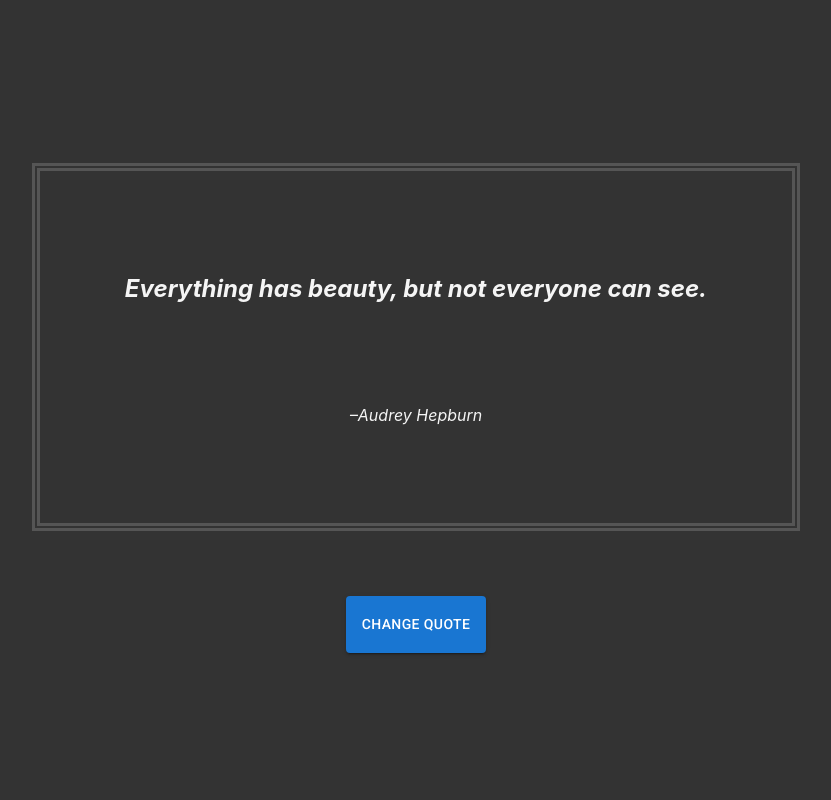
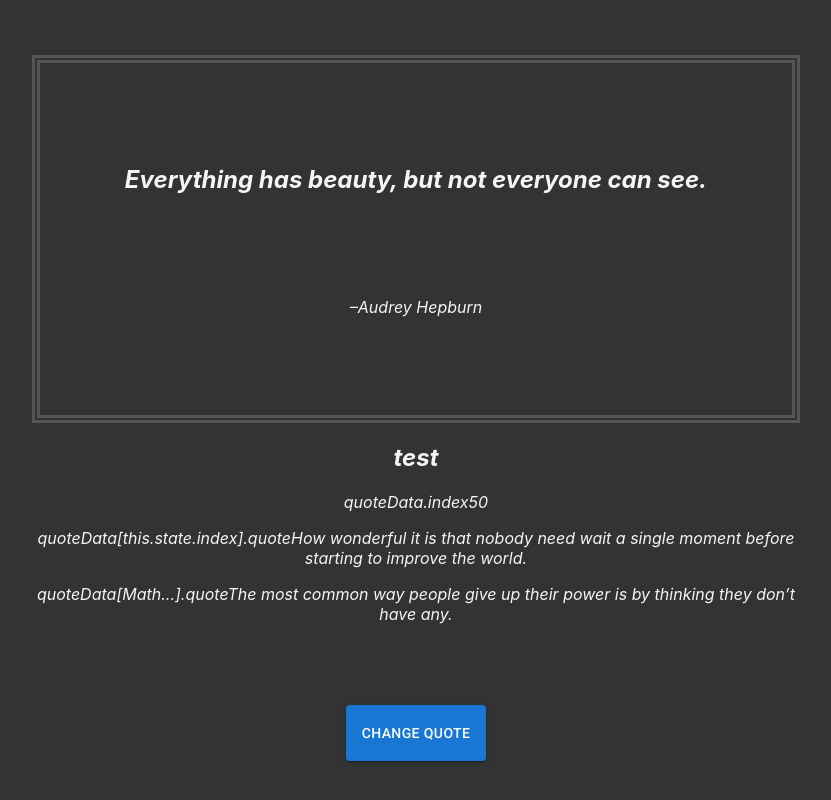
Before and after one commit to tsukashu/random-quote-machine, a React (Create React App) app: page / in a window 1280 px wide. Shown: the top 800 px of the page, without its empty margins (224-1055 px from the left). Built offline with nearby package versions, Linux system fonts and the light colour scheme; some icons are missing.

Commit message:
use quoteData(arr)andRndIndex to get random quote

```diff
--- a/src/App.js
+++ b/src/App.js
@@ -8,6 +8,17 @@ import { Icon } from '@iconify/react';
 import './App.css';
 import Quotes from './quotes.json';
 import Button from '@mui/material/Button';
+
+
+
+const GetQuoteData = () => {
+  return Quotes.quotes;
+};
+
+const SetRandomIndex = (arr) => {
+  const index = Math.floor(Math.random() * arr.length);
+  return index;
+};
 
 const SetRandomQuote = () => {
   const quotes = Quotes.quotes;
@@ -52,8 +63,11 @@ class App extends Component {
       test: 'OK',
       quote: SetRandomQuote().quote,
       author: SetRandomQuote().author,
+      quoteData: GetQuoteData(),
+      index: SetRandomIndex(Quotes.quotes),
     };
   }
+  componentDidMount() {}
 
   handleClick = () => {
     // renew state with function.
@@ -68,6 +82,23 @@ class App extends Component {
           <h2 id='text'>{this.state.quote}</h2>
           <p id='author'>{this.state.author}</p>
         </div>
+        <div>
+          <h2>test</h2>
+          <p>quoteData.index{this.state.index}</p>
+          <p>
+            quoteData[this.state.index].quote
+            {this.state.quoteData[this.state.index].quote}
+          </p>
+          <p>
+            quoteData[Math...].quote
+            {
+              this.state.quoteData[
+                Math.floor(Math.random() * this.state.quoteData.length)
+              ].quote
+            }
+          </p>
+        </div>
+
         <div className='buttons'>
           <Tweet text={this.state.quote} />
           <Button variant='contained' id='new-quote' onClick={this.handleClick}>
```
